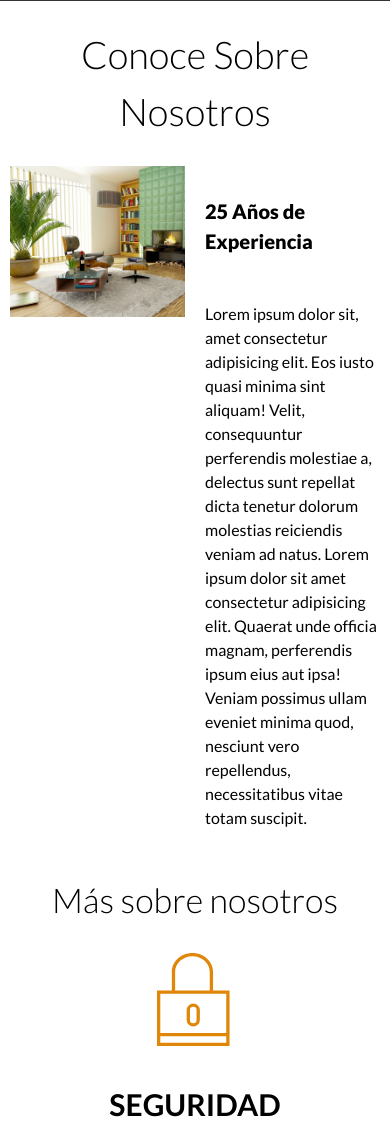
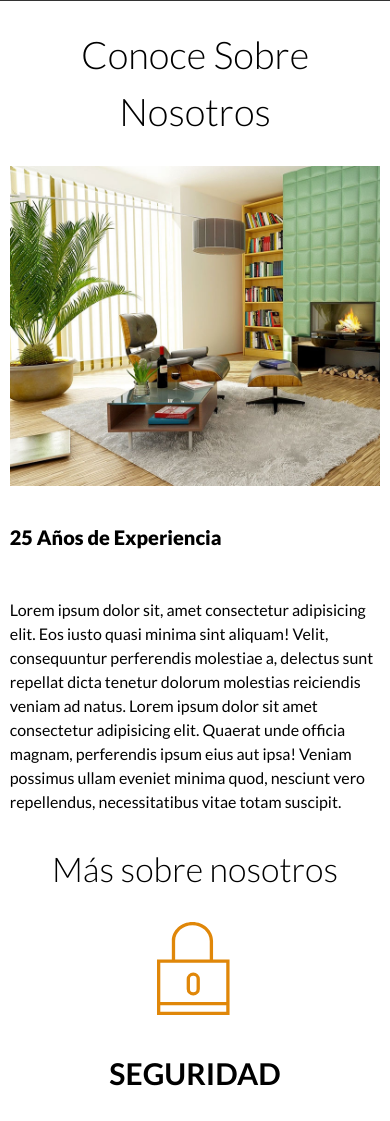
Before and after one commit to EfrenAS/bienesraices, a PHP site: page /nosotros.html in a window 390 px wide. Shown: the part 261-1382 px from the top of the page. Run offline with PHP 8.4, Linux system fonts and the light colour scheme.

Commit message:
Mobile-firts design is applied in the about-us page

```diff
--- a/css/styles.css
+++ b/css/styles.css
@@ -421,10 +421,12 @@ max-width: 800px;
 /** Internal Pages **/
 
 /* About Us */
-.about-us-container{
-  display: grid;
-  grid-template-columns: repeat(2, 1fr);  /* Formas de definir el tamaño de las columnas con grid (50%, 50%) (1fr 1fr)*/
-  grid-column-gap: 2rem; /*Detectar cuando los elementos chocan entre sí, y agregarles un espacio entre ellos*/
+@media (min-width: 768px) {
+  .about-us-container{
+    display: grid;
+    grid-template-columns: repeat(2, 1fr);  /* Formas de definir el tamaño de las columnas con grid (50%, 50%) (1fr 1fr)*/
+    grid-column-gap: 2rem; /*Detectar cuando los elementos chocan entre sí, y agregarles un espacio entre ellos*/
+  }
 }
 
 .about-us-text  blockquote{
```
